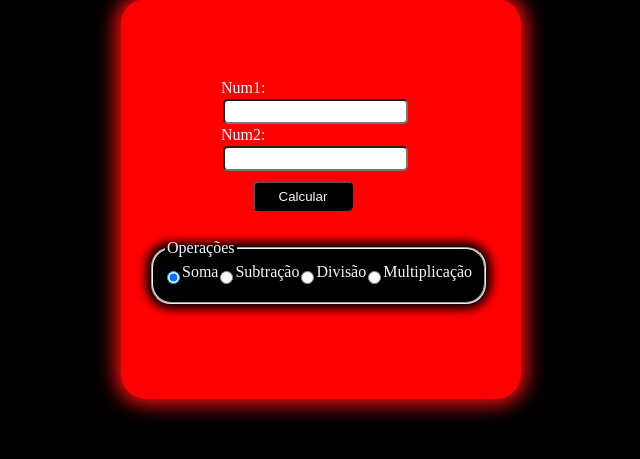
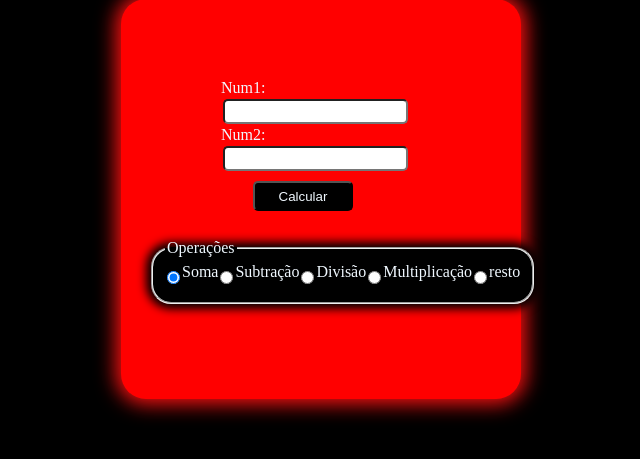
Before and after one commit to kkkeylla/calculadoraPHP_CSS, a PHP site: page / in a window 1280 px wide. Shown: the part 201-660 px from the top of the page, without its empty margins (379-1019 px from the left). Run offline with PHP 8.4, Linux system fonts and the light colour scheme.

Commit message:
resto inteiro da divisão

```diff
--- a/index.php
+++ b/index.php
@@ -6,7 +6,7 @@
     </head>
     <body>
         <h1 class = "titulo"> Calculadora Simples </h1>
-        <form method="GET" action="/calc-main/">
+        <form method="GET" action="/calculadoraphp_css/">
             <div class="calculo">
         <label for="num1">Num1:</label><br>
             <input type="number" name="n1"><br>
@@ -20,6 +20,7 @@
                 <input type="radio" name="op" value="subtração">Subtração</input>
                 <input type="radio" name="op" value="divisão">Divisão</input>
                 <input type="radio" name="op" value="multiplicacao">Multiplicação</input>
+                <input type="radio" name="op" value="resto">resto</input>
             </fieldset>
         </form>
         <?php
@@ -46,6 +47,12 @@
                         return $GLOBALS['n1'] - $GLOBALS['n2'];
                     }
 
+                    function resto(){
+                        return $GLOBALS['n1'] % $GLOBALS['n2'];
+                    }
+
+
+
 
                     switch ($_GET['op']) {
                         case (($_GET['op']) == 'soma'):
@@ -60,7 +67,9 @@
                         case (($_GET['op']) == "multiplicacao"):
                             echo "<h1 class= resultado > $n1 x $n2 =" .multiplicacao(). "</h1>";
                             break;
-
+                        case (($_GET['op']) == "resto"):
+                            echo "<h1 class= resultado > $n1 % $n2 =" .resto(). "</h1>";
+                            break;
 
                         }
                     }
```
